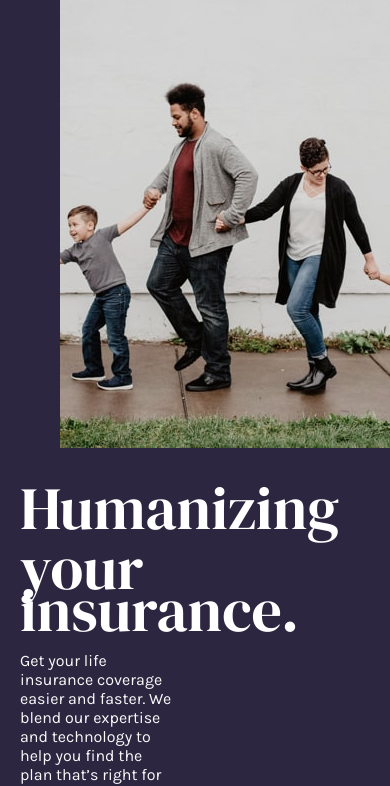
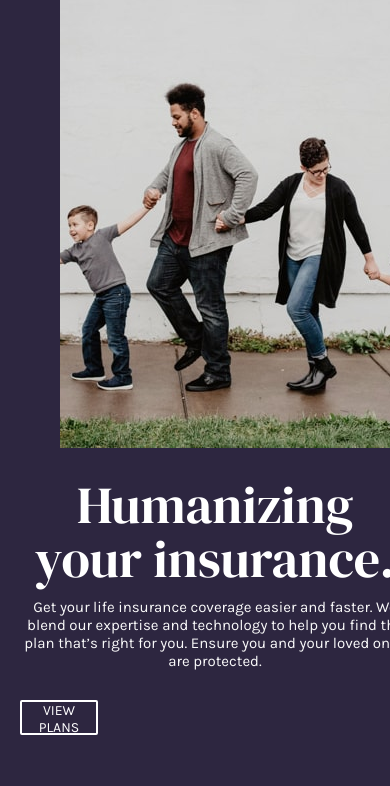
Before and after one commit to PJMantoss/insure_landing_pg, a plain HTML site: page index.html in a window 390 px wide. Shown: the part 61-847 px from the top of the page. Drawn offline with Linux system fonts and the light colour scheme.

Commit message:
update styling

```diff
--- a/style.css
+++ b/style.css
@@ -307,12 +307,13 @@ header > .menu-icon {
     .intro {
         height: 200vh;
         margin: 0;
+        width: 100%;
     }
 
     .intro .intro-info {
         justify-content: center;
         align-content: center;
-        width: 50%;
+        width: 100%;
         position: absolute;
         top: 400px;
         padding-left: 10px;
@@ -323,6 +324,21 @@ header > .menu-icon {
 
     .intro-info > hr {
         display: none;
+    }
+
+    .intro-info > h1 {
+        width: 100%;
+        font-size: 52px;
+        text-align: center;
+        line-height: 0.7em;
+    }
+
+    .intro-info > p {
+        font-size: 15px;
+        margin-top: 20px;
+        margin-bottom: 30px;
+        width: 100%;
+        text-align: center;
     }
 
     #image-intro-desktop {
```
